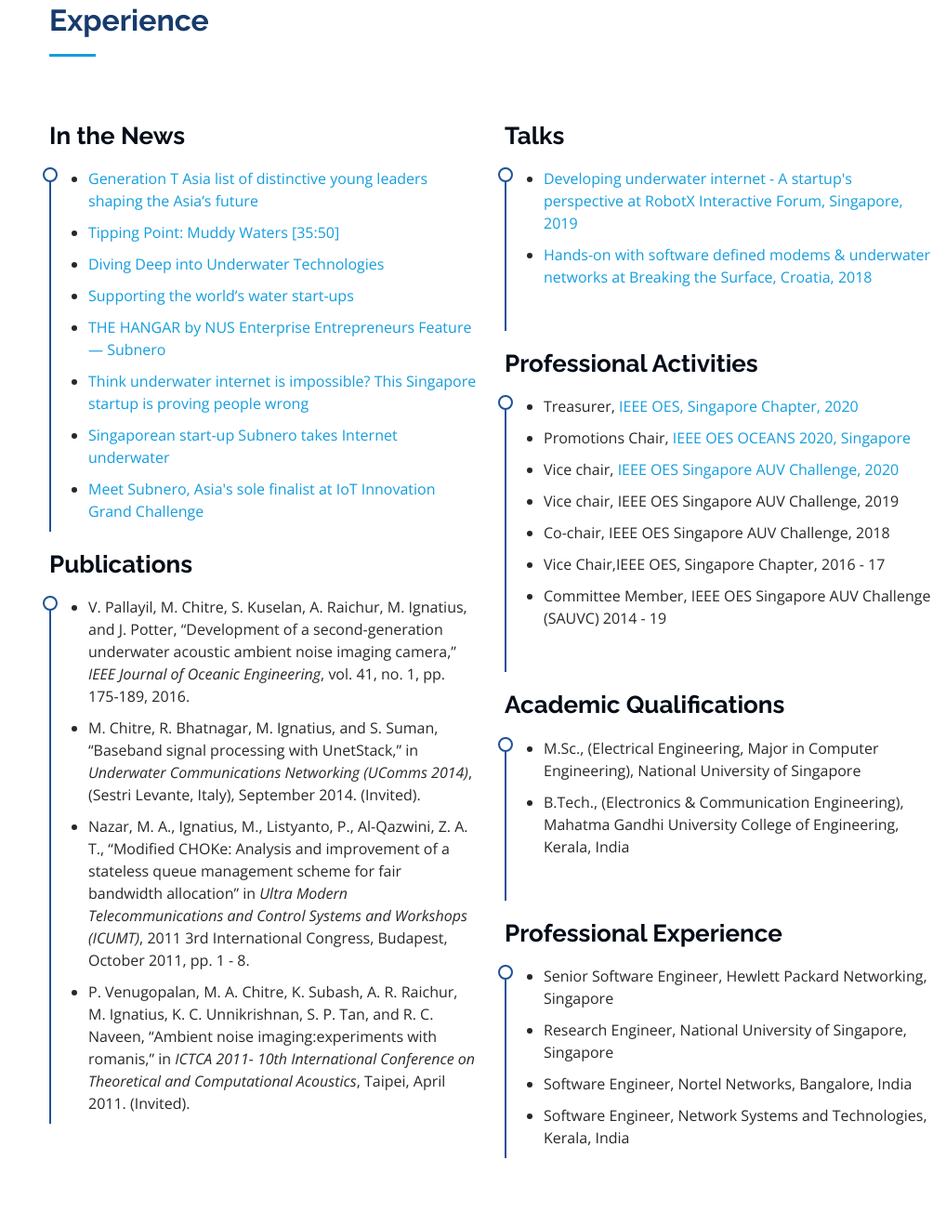
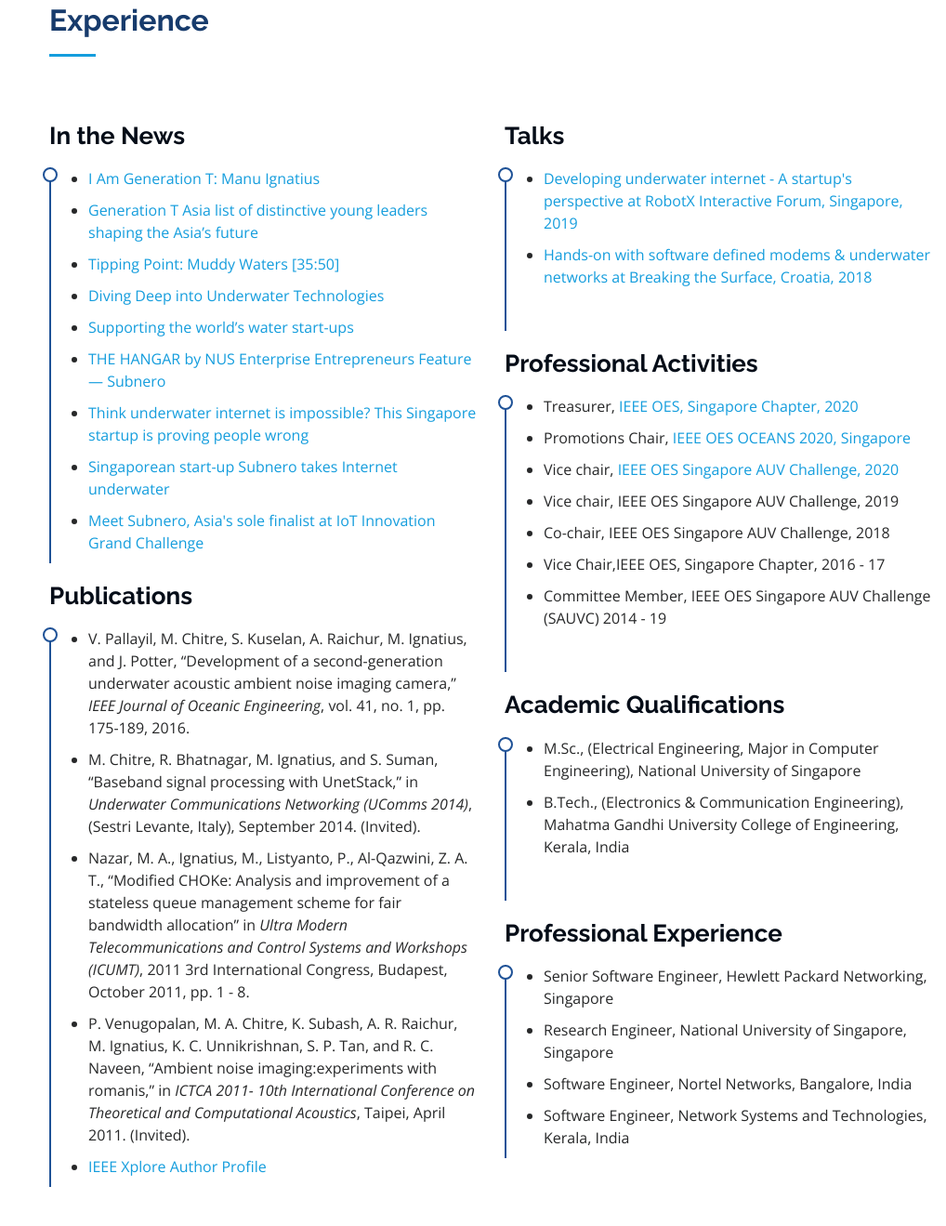
Before and after one commit to manuignatius/manuignatius.github.io, a plain HTML site: page index.html in a window 1280 px wide. Shown: the part 1445-2764 px from the top of the page at 93% size, without its empty margins (262-1280 px from the left). Drawn offline with nearby package versions, Linux system fonts and the light colour scheme; files whose address does not match are found by name.

Commit message:
WIP: Added gen T interview and IEEE xplore author profile

```diff
--- a/index.html
+++ b/index.html
@@ -143,6 +143,7 @@
             <h3 class="resume-title">In the News</h3>
             <div class="resume-item pb-0">
               <ul>
+                <li><a href="https://generationt.asia/leaders/i-am-generation-t-manu-ignatius" target="_blank">I Am Generation T: Manu Ignatius</a></li>
                 <li><a href="https://generationt.asia/people/manu-ignatius" target="_blank">Generation T Asia list of distinctive young leaders shaping the Asia’s future</a></li>
                 <li><a href="https://www.channelnewsasia.com/news/video-on-demand/tipping-point/muddy-waters-11381352" target="_blank">Tipping Point: Muddy Waters [35:50]</a></li>
                 <li><a href="https://www.ntuc.org.sg/wps/portal/nphva/home/benefits/benefitdetails?WCM_GLOBAL_CONTEXT=/Content_Library/ntuc/home/working%20for%20u/10d26c09-4d01-4ec8-bdda-6d513c32a74c" target="_blank">Diving Deep into Underwater Technologies</a></li>
@@ -161,6 +162,7 @@
                 <li>M. Chitre, R. Bhatnagar, M. Ignatius, and S. Suman, “Baseband signal processing with UnetStack,” in <em>Underwater Communications Networking (UComms 2014)</em>, (Sestri Levante, Italy), September 2014. (Invited).</li>
                 <li>Nazar, M. A., Ignatius, M., Listyanto, P., Al-Qazwini, Z. A. T., “Modified CHOKe: Analysis and improvement of a stateless queue management scheme for fair bandwidth allocation” in <em>Ultra Modern Telecommunications and Control Systems and Workshops (ICUMT)</em>, 2011 3rd International Congress, Budapest, October 2011, pp. 1 - 8.</li>
                 <li>P. Venugopalan, M. A. Chitre, K. Subash, A. R. Raichur, M. Ignatius, K. C. Unnikrishnan, S. P. Tan, and R. C. Naveen, “Ambient noise imaging:experiments with romanis,” in <em>ICTCA 2011- 10th International Conference on Theoretical and Computational Acoustics</em>, Taipei, April 2011. (Invited).</li>
+                <li><a href="https://ieeexplore.ieee.org/author/38335649800" target="blank">IEEE Xplore Author Profile</a></li>
               </ul>
             </div>
 
```
